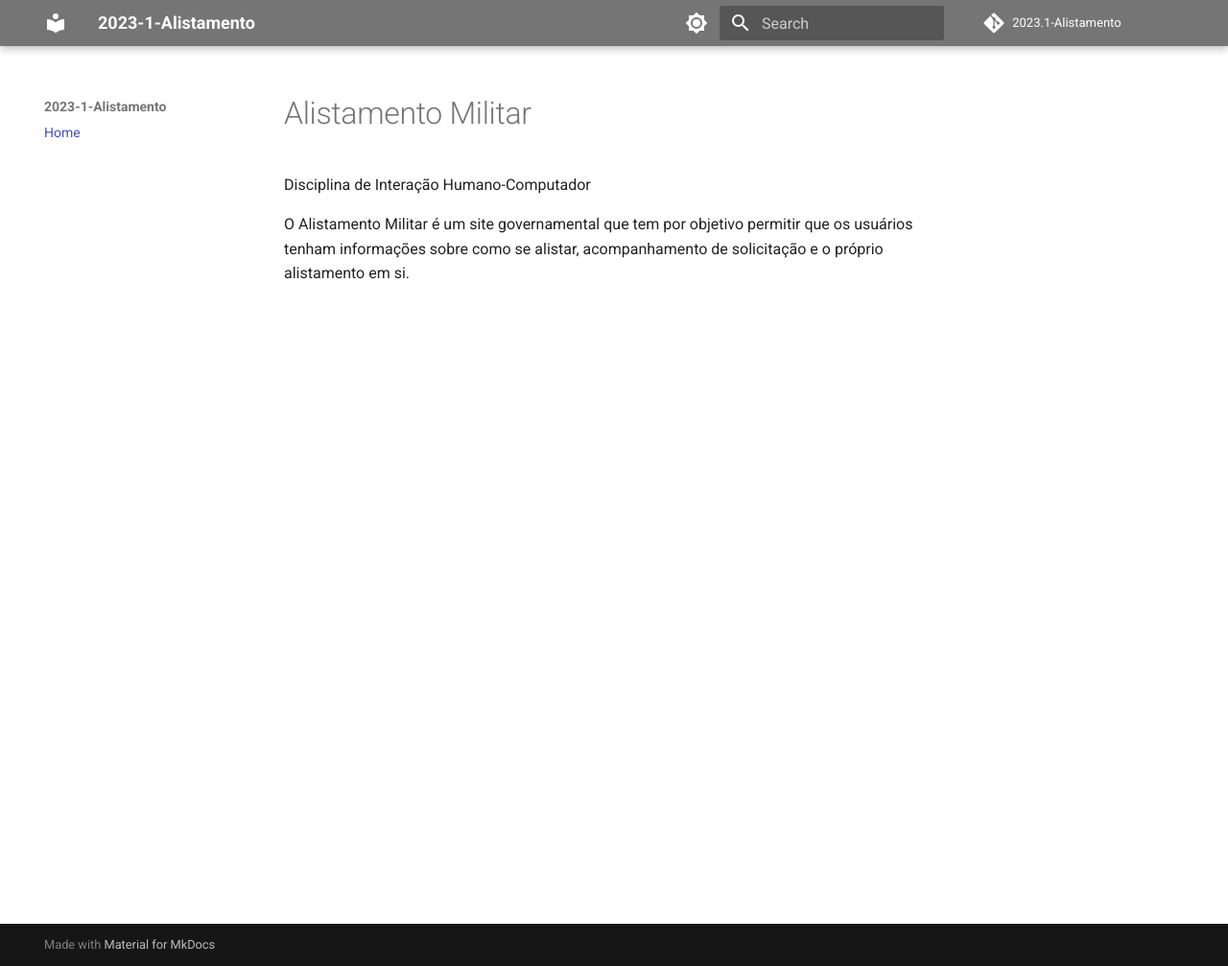
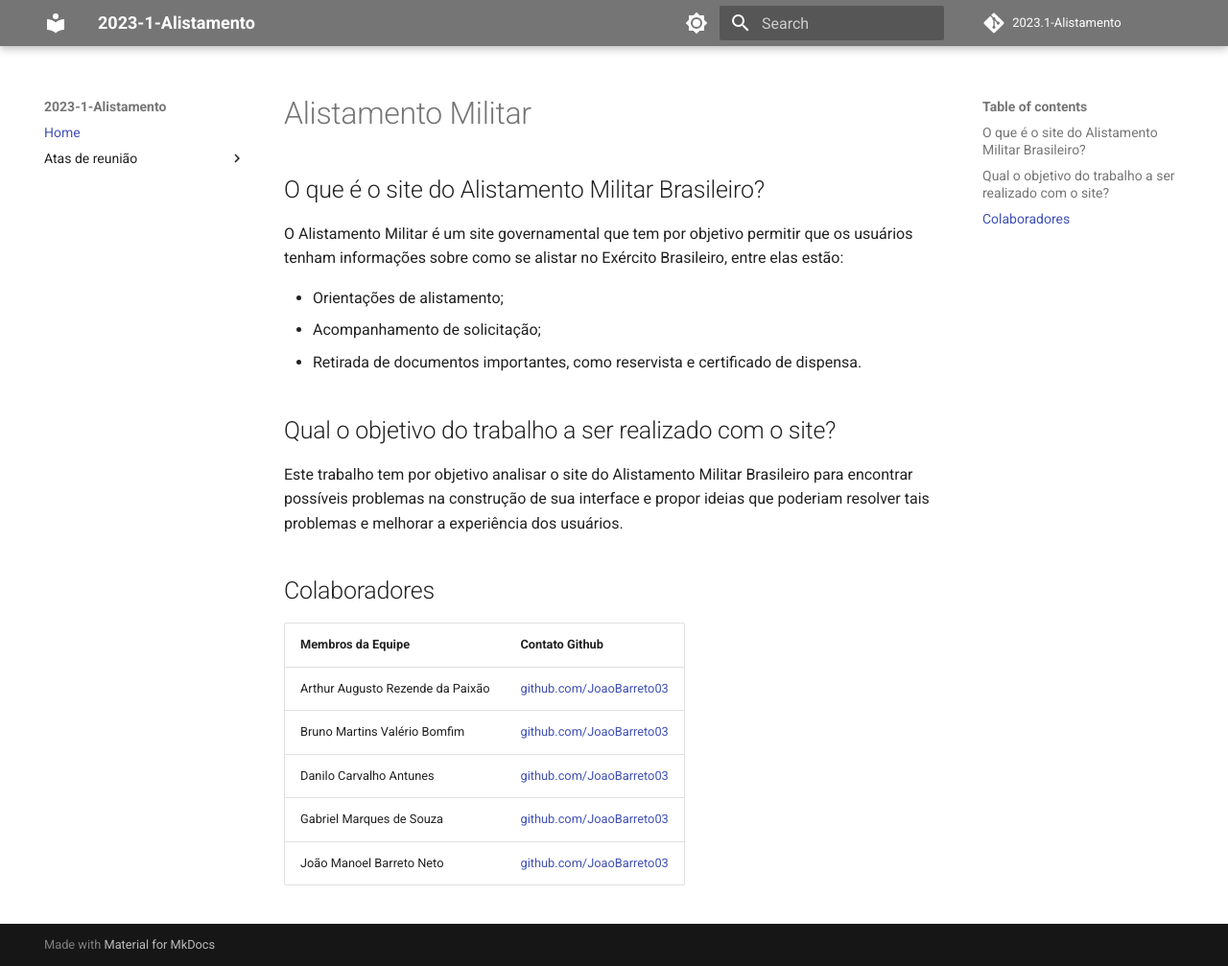
Before and after one commit to Interacao-Humano-Computador/2023.1-Alistamento, an MkDocs documentation site: the page built from docs/index.md, in a window 1280 px wide and 1007 px high. Shown: the whole window at 96% size. Built offline with MkDocs 1.6.1 and Material for MkDocs 9.7.7, drawn with Linux system fonts in a browser that asks for light colours; comment, search, counter and statistics services are not loaded.

Commit message:
Home da gitpage atualizada e mudanças no arquivo das atas

```diff
--- a/docs/index.md
+++ b/docs/index.md
@@ -1,5 +1,23 @@
 # Alistamento Militar
 
-Disciplina de Interação Humano-Computador
+## O que é o site do Alistamento Militar Brasileiro?
 
-O Alistamento Militar é um site governamental que tem por objetivo permitir que os usuários tenham informações sobre como se alistar, acompanhamento de solicitação e o próprio alistamento em si.
+O Alistamento Militar é um site governamental que tem por objetivo permitir que os usuários tenham informações sobre como se alistar no Exército Brasileiro, entre elas estão:
+
+- Orientações de alistamento;
+- Acompanhamento de solicitação;
+- Retirada de documentos importantes, como reservista e certificado de dispensa.
+
+## Qual o objetivo do trabalho a ser realizado com o site?
+
+Este trabalho tem por objetivo analisar o site do Alistamento Militar Brasileiro para encontrar possíveis problemas na construção de sua interface e propor ideias que poderiam resolver tais problemas e melhorar a experiência dos usuários.
+
+## Colaboradores
+
+| Membros da Equipe | Contato Github |
+| ---- | ---- |
+| Arthur Augusto Rezende da Paixão |<a href="https://github.com/JoaoBarreto03">github.com/JoaoBarreto03</a> |
+| Bruno Martins Valério Bomfim | <a href="https://github.com/JoaoBarreto03">github.com/JoaoBarreto03</a>  |
+| Danilo Carvalho Antunes | <a href="https://github.com/JoaoBarreto03">github.com/JoaoBarreto03</a>  |
+| Gabriel Marques de Souza | <a href="https://github.com/JoaoBarreto03">github.com/JoaoBarreto03</a>  |
+| João Manoel Barreto Neto | <a href="https://github.com/JoaoBarreto03">github.com/JoaoBarreto03</a>  |
--- a/mkdocs.yml
+++ b/mkdocs.yml
@@ -5,6 +5,9 @@ repo_url: "https://github.com/Interacao-Humano-Computador/2023.1-Alistamento/"
 
 nav:
   - Home: index.md
+  - Atas de reunião:
+      - Ata 1: atas/ata1.md
+      - Ata 2: atas/ata2.md
 
 
 theme:
```
Also changed, not shown: docs/atas/ata1.md (renamed from atas/ata1.md, +1 -2 lines), docs/atas/ata2.md (renamed from atas/ata2.md, +2 -3 lines), docs/atas/template.md (renamed from atas/template.md).
